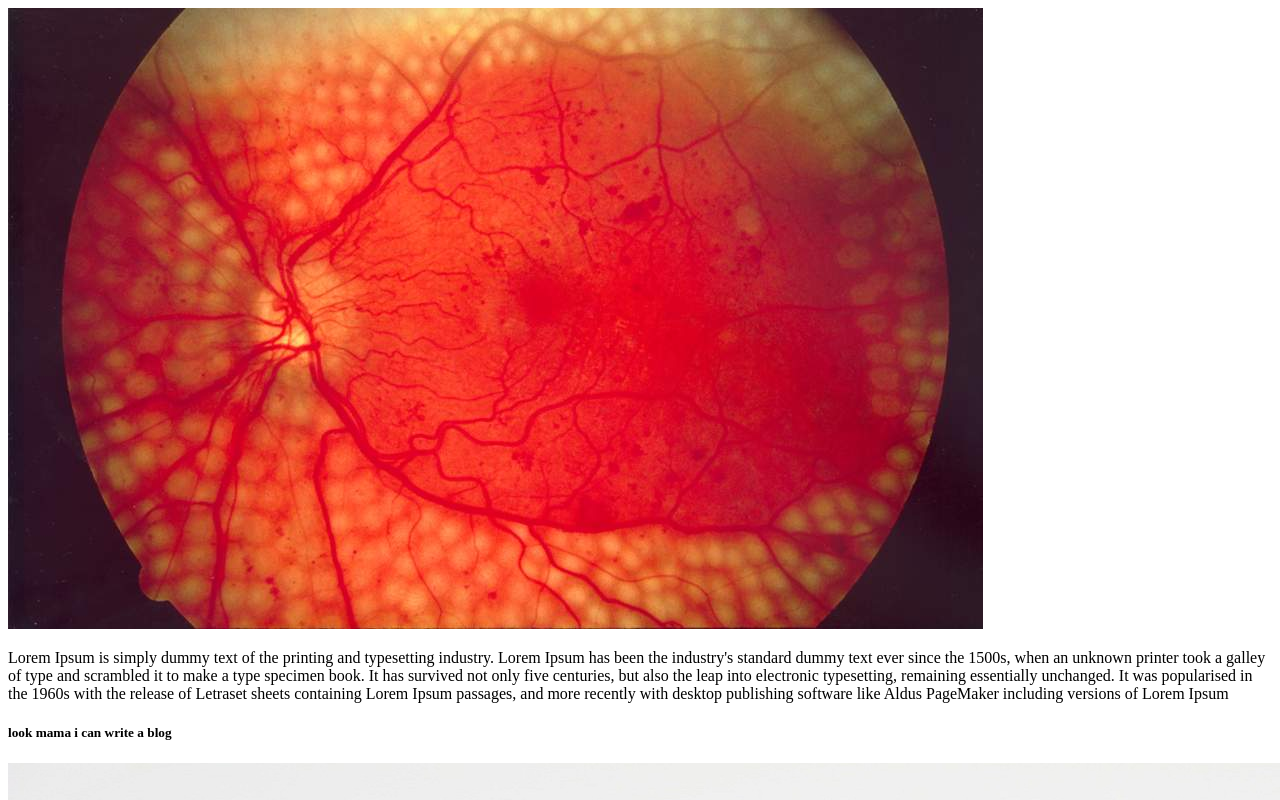
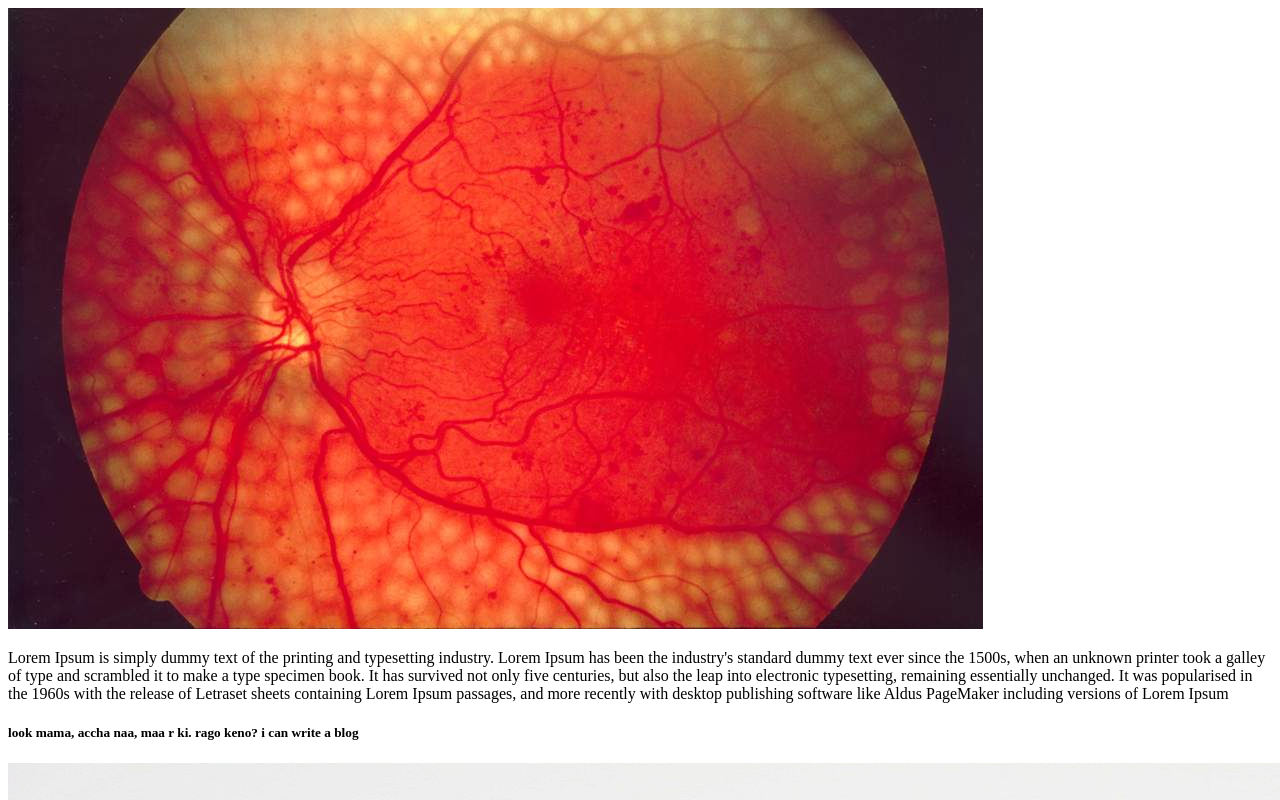
Before and after one commit to Koushikpaul7/my-third-repo, a plain HTML site: page index.html in a window 1280 px wide. Shown: the top 800 px of the page. Drawn offline with Linux system fonts and the light colour scheme.

Commit message:
maa is in my blog

```diff
--- a/index.html
+++ b/index.html
@@ -9,7 +9,7 @@
 <body>
     <img src="DR.jpg" alt="">
     <p>Lorem Ipsum is simply dummy text of the printing and typesetting industry. Lorem Ipsum has been the industry's standard dummy text ever since the 1500s, when an unknown printer took a galley of type and scrambled it to make a type specimen book. It has survived not only five centuries, but also the leap into electronic typesetting, remaining essentially unchanged. It was popularised in the 1960s with the release of Letraset sheets containing Lorem Ipsum passages, and more recently with desktop publishing software like Aldus PageMaker including versions of Lorem Ipsum</p>
-    <h5>look mama i can write a blog</h5>
+    <h5>look mama, accha naa, maa r ki. rago keno? i can write a blog</h5>
     <img src="camera.jpg" alt="">
 
 </body>
```
